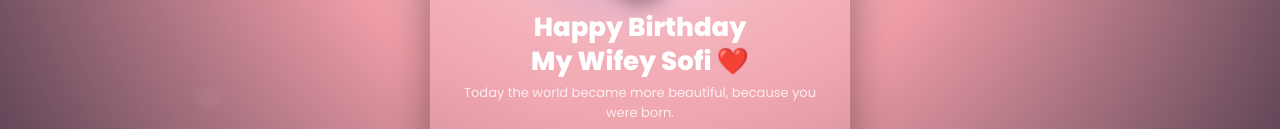
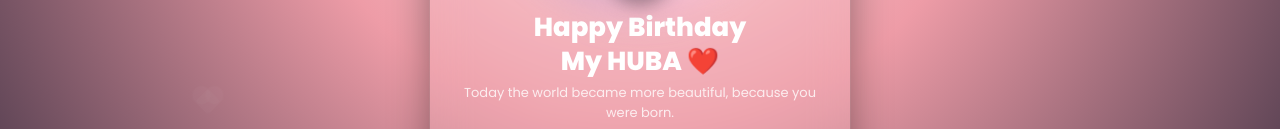
Before and after one commit to Im044/birthday-wish, a plain HTML site: page index.html in a window 1280 px wide. Shown: the part 223-352 px from the top of the page. Drawn offline with Linux system fonts and the light colour scheme.

Commit message:
Change birthday message from 'Wifey Sofi' to 'HUBA'

```diff
--- a/index.html
+++ b/index.html
@@ -3,7 +3,7 @@
 <head>
   <meta charset="UTF-8" />
   <meta name="viewport" content="width=device-width, initial-scale=1.0" />
-  <title>Happy Birthday My Wifey Sofi 🎂❤️</title>
+  <title>Happy Birthday My HUBA 🎂❤️</title>
 
   <!-- Google Font -->
   <link
@@ -288,7 +288,7 @@
 
     <div class="emoji-circle">🎂</div>
 
-    <h1 class="title">Happy Birthday<br>My Wifey Sofi ❤️</h1>
+    <h1 class="title">Happy Birthday<br>My HUBA ❤️</h1>
     <p class="subtitle">
       Today the world became more beautiful, because you were born.
     </p>
```
